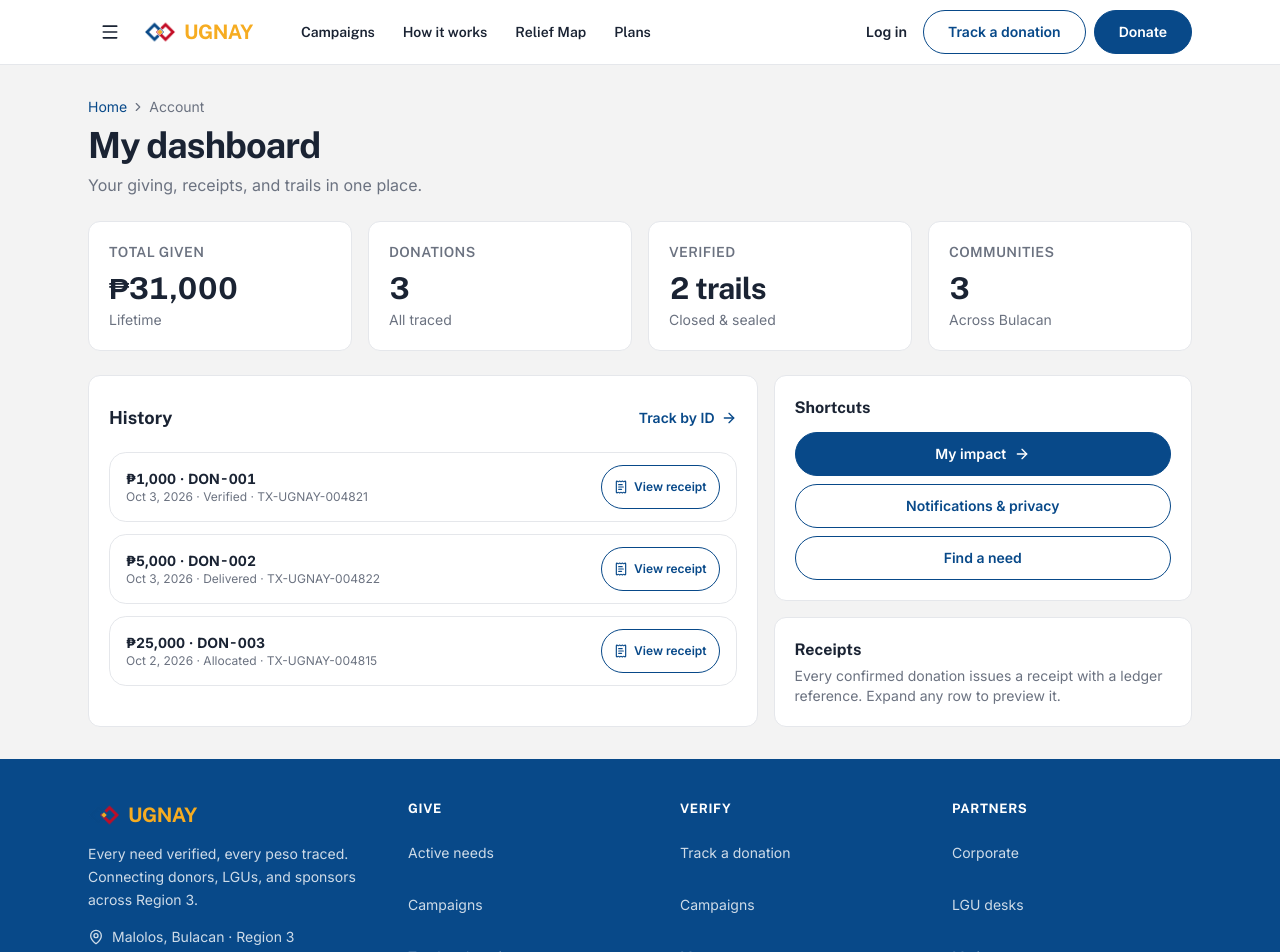
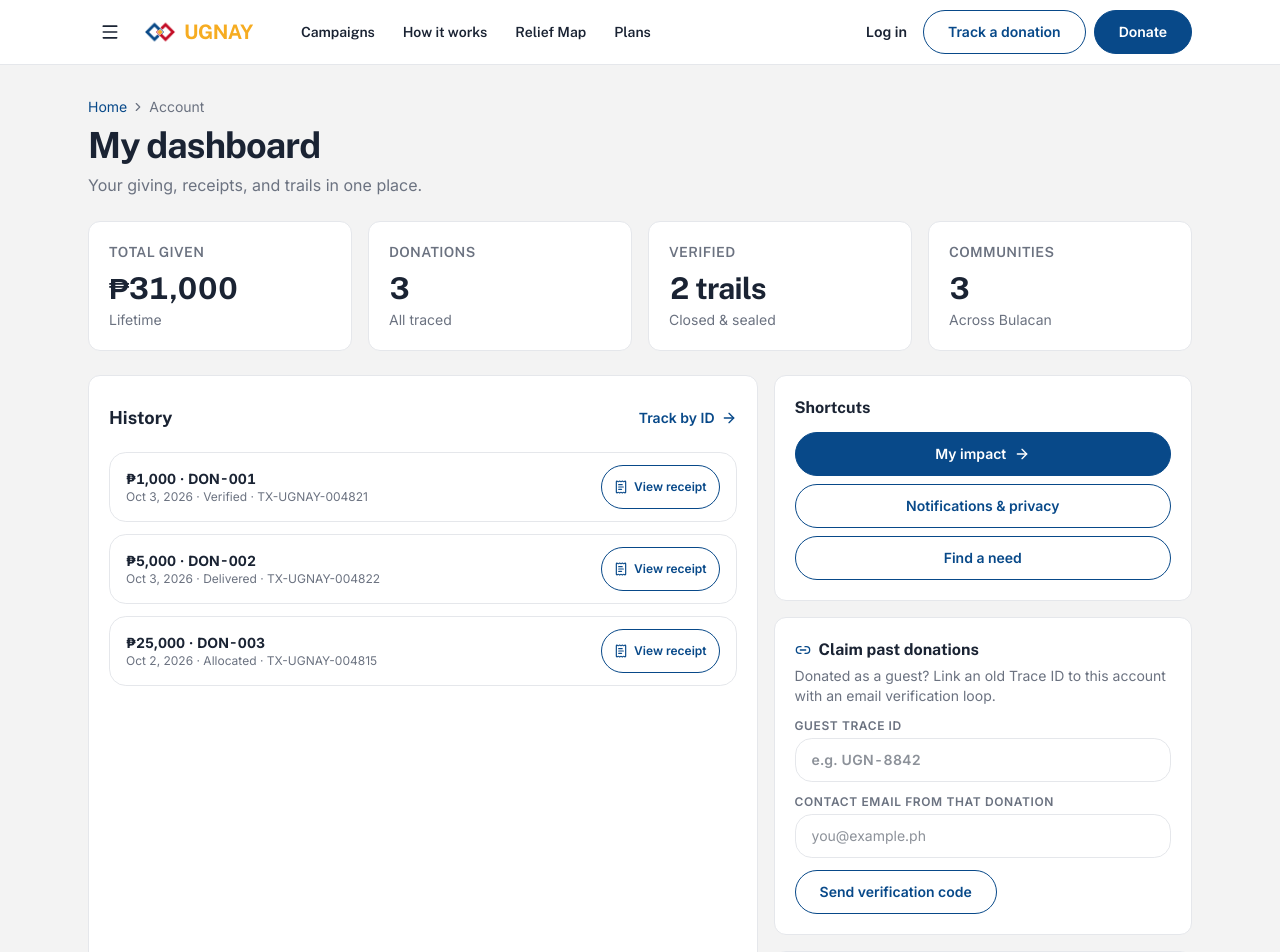
Before and after one commit to ralph-16/psc-project, a Next.js app: page /account in a window 1280 px wide. Shown: the top 952 px of the page. Built offline with nearby package versions, Linux system fonts and the light colour scheme.

Commit message:
feat: Phase D — secure guest linking per donor spec
- Claim flow on account: trace ID + contact email, mock
  verification-code loop (displayed in-UI, demo-honest), linked list
  with unlink, persisted to local inbox

```diff
--- a/app/account/page.tsx
+++ b/app/account/page.tsx
@@ -8,6 +8,7 @@ import SiteFooter from "@/components/ugnay/SiteFooter";
 import PageHeader from "@/components/ugnay/PageHeader";
 import StatCard from "@/components/ugnay/StatCard";
 import LedgerRef from "@/components/ugnay/LedgerRef";
+import ClaimDonation from "@/components/ugnay/ClaimDonation";
 import { donations, type Donation } from "@/lib/mock/donations";
 import { mockDate } from "@/lib/mock/totals";
 
@@ -106,6 +107,7 @@ export default function AccountPage() {
                 </Link>
               </div>
             </section>
+            <ClaimDonation />
             <section className="ugnay-card p-5" aria-label="Receipts note">
               <h2 className="font-display text-base font-bold text-[#1a2333]">Receipts</h2>
               <p className="mt-1 text-sm text-[#6b7280]">
--- /dev/null
+++ b/components/ugnay/ClaimDonation.tsx
@@ -0,0 +1,210 @@
+"use client";
+
+import { useEffect, useState } from "react";
+import { Link2, MailCheck } from "lucide-react";
+import { FieldError } from "./form-feedback";
+import { donations } from "@/lib/mock/donations";
+import {
+  linkDonation,
+  newVerificationCode,
+  readLinked,
+  unlinkDonation,
+  type LinkedDonation,
+} from "@/lib/mock/linking";
+
+function lookupTraceId(rawId: string): string | null {
+  const q = rawId.trim().toUpperCase();
+  if (!q) return null;
+  const seeded = donations.find(
+    (d) =>
+      d.id.toUpperCase() === q ||
+      d.ledgerRef.toUpperCase() === q ||
+      `UGN-${d.id.replace(/\D/g, "")}` === q,
+  );
+  if (seeded) return seeded.id.toUpperCase();
+  try {
+    const inbox = JSON.parse(window.localStorage.getItem("ugnay-donations") ?? "[]");
+    if (Array.isArray(inbox)) {
+      const hit = inbox.find(
+        (d: { traceId?: string; ledgerRef?: string }) =>
+          String(d.traceId ?? "").toUpperCase() === q ||
+          String(d.ledgerRef ?? "").toUpperCase() === q,
+      );
+      if (hit) return String(hit.traceId).toUpperCase();
+    }
+  } catch {
+    /* ignore */
+  }
+  return null;
+}
+
+/**
+ * Claim past guest donations (donor workflow §7): trace ID + contact email,
+ * then a verification code loop. The code is shown in-UI because this
+ * prototype has no mailer — a real backend would email it instead.
+ */
+export default function ClaimDonation() {
+  const [traceInput, setTraceInput] = useState("");
+  const [email, setEmail] = useState("");
+  const [codeSentTo, setCodeSentTo] = useState<string | null>(null);
+  const [pendingTrace, setPendingTrace] = useState<string | null>(null);
+  const [demoCode, setDemoCode] = useState<string | null>(null);
+  const [codeInput, setCodeInput] = useState("");
+  const [error, setError] = useState<string | null>(null);
+  const [linked, setLinked] = useState<LinkedDonation[]>([]);
+
+  useEffect(() => {
+    const frame = requestAnimationFrame(() => setLinked(readLinked()));
+    return () => cancelAnimationFrame(frame);
+  }, []);
+
+  function sendCode(e: React.FormEvent) {
+    e.preventDefault();
+    const found = lookupTraceId(traceInput);
+    if (!found) {
+      setError("No donation found for that ID. Check the Trace ID on your receipt.");
+      return;
+    }
+    if (!/^[^\s@]+@[^\s@]+\.[^\s@]+$/.test(email.trim())) {
+      setError("Enter the contact email from the original donation so we can verify ownership.");
+      return;
+    }
+    setError(null);
+    setPendingTrace(found);
+    setCodeSentTo(email.trim().toLowerCase());
+    setDemoCode(newVerificationCode());
+    setCodeInput("");
+  }
+
+  function verify(e: React.FormEvent) {
+    e.preventDefault();
+    if (codeInput.replace(/\D/g, "") !== (demoCode ?? "")) {
+      setError("That code doesn't match. Check the demo code above and try again.");
+      return;
+    }
+    setError(null);
+    setLinked(linkDonation(pendingTrace ?? "", codeSentTo ?? ""));
+    setPendingTrace(null);
+    setDemoCode(null);
+    setCodeSentTo(null);
+    setTraceInput("");
+    setEmail("");
+    setCodeInput("");
+  }
+
+  return (
+    <section className="ugnay-card p-5" aria-label="Claim past guest donations">
+      <h2 className="font-display flex items-center gap-2 text-base font-bold text-[#1a2333]">
+        <Link2 className="size-4 text-[#084989]" aria-hidden /> Claim past donations
+      </h2>
+      <p className="mt-1 text-sm text-[#6b7280]">
+        Donated as a guest? Link an old Trace ID to this account with an email
+        verification loop.
+      </p>
+
+      {linked.length > 0 && (
+        <ul className="mt-3 space-y-1.5" aria-label="Linked donations">
+          {linked.map((l) => (
+            <li
+              key={l.traceId}
+              className="flex items-center justify-between gap-2 rounded-xl bg-[#f3f3f3] px-3 py-2 text-sm"
+            >
+              <span className="font-bold tabular-nums">{l.traceId}</span>
+              <button
+                type="button"
+                onClick={() => setLinked(unlinkDonation(l.traceId))}
+                className="min-h-[44px] text-xs font-semibold text-[#6b7280] hover:underline"
+              >
+                Unlink
+              </button>
+            </li>
+          ))}
+        </ul>
+      )}
+
+      {demoCode && pendingTrace ? (
+        <form onSubmit={verify} className="mt-3 space-y-3">
+          <p className="rounded-xl bg-[#084989]/5 px-3 py-2 text-xs text-[#1a2333]" aria-live="polite">
+            <MailCheck className="mr-1 inline size-4 text-[#084989]" aria-hidden />
+            Demo stand-in for email: your code is{" "}
+            <strong className="tabular-nums">{demoCode.slice(0, 3)} {demoCode.slice(3)}</strong>{" "}
+            (sent to {codeSentTo} in production).
+          </p>
+          <label className="block">
+            <span className="mb-1 block text-xs font-semibold tracking-wider text-[#6b7280] uppercase">
+              Verification code
+            </span>
+            <input
+              value={codeInput}
+              onChange={(e) => {
+                setCodeInput(e.target.value.replace(/[^0-9]/g, "").slice(0, 6));
+                setError(null);
+              }}
+              inputMode="numeric"
+              autoComplete="one-time-code"
+              placeholder="6-digit code"
+              className="min-h-[44px] w-full rounded-xl border-[1.5px] border-[#e5e7eb] px-4 py-2 text-sm tabular-nums"
+            />
+          </label>
+          <FieldError id="claim-code-error" message={error} />
+          <div className="flex gap-2">
+            <button type="submit" className="ugnay-btn ugnay-btn-solid w-full sm:w-auto">
+              Verify & link
+            </button>
+            <button
+              type="button"
+              onClick={() => {
+                setDemoCode(null);
+                setPendingTrace(null);
+                setError(null);
+              }}
+              className="min-h-[44px] px-2 text-sm font-semibold text-[#6b7280] hover:underline"
+            >
+              Cancel
+            </button>
+          </div>
+        </form>
+      ) : (
+        <form onSubmit={sendCode} className="mt-3 space-y-3">
+          <label className="block">
+            <span className="mb-1 block text-xs font-semibold tracking-wider text-[#6b7280] uppercase">
+              Guest Trace ID
+            </span>
+            <input
+              value={traceInput}
+              onChange={(e) => {
+                setTraceInput(e.target.value);
+                setError(null);
+              }}
+              placeholder="e.g. UGN-8842"
+              autoComplete="off"
+              autoCapitalize="characters"
+              spellCheck={false}
+              className="min-h-[44px] w-full rounded-xl border-[1.5px] border-[#e5e7eb] px-4 py-2 text-sm font-semibold tracking-wide tabular-nums"
+            />
+          </label>
+          <label className="block">
+            <span className="mb-1 block text-xs font-semibold tracking-wider text-[#6b7280] uppercase">
+              Contact email from that donation
+            </span>
+            <input
+              value={email}
+              onChange={(e) => {
+                setEmail(e.target.value);
+                setError(null);
+              }}
+              type="email"
+              autoComplete="email"
+              placeholder="you@example.ph"
+              className="min-h-[44px] w-full rounded-xl border-[1.5px] border-[#e5e7eb] px-4 py-2 text-sm"
+            />
+          </label>
+          <FieldError id="claim-error" message={error} />
+          <button type="submit" className="ugnay-btn ugnay-btn-outline w-full sm:w-auto">
+            Send verification code
+          </button>
+        </form>
+      )}
+    </section>
+  );
+}
--- a/lib/mock/index.ts
+++ b/lib/mock/index.ts
@@ -15,3 +15,4 @@ export * from "./evidence";
 export * from "./policy";
 export * from "./supporters";
 export * from "./disputes";
+export * from "./linking";
--- /dev/null
+++ b/lib/mock/linking.ts
@@ -0,0 +1,58 @@
+/**
+ * Secure guest linking (donor workflow §7). Claiming a past guest donation
+ * requires proving ownership of its contact email via a verification loop —
+ * an email string match alone never grants access. Prototype scope: the code
+ * is generated and displayed in-UI (a real backend would email it); issued
+ * links persist to a local inbox.
+ */
+
+export interface LinkedDonation {
+  traceId: string;
+  email: string;
+  at: string;
+}
+
+export const LINKED_KEY = "ugnay-linked";
+
+export function newVerificationCode(): string {
+  return String(Math.floor(100000 + Math.random() * 900000));
+}
+
+export function readLinked(): LinkedDonation[] {
+  try {
+    if (typeof window === "undefined") return [];
+    const raw = window.localStorage.getItem(LINKED_KEY);
+    const list = raw ? JSON.parse(raw) : [];
+    return Array.isArray(list) ? list : [];
+  } catch {
+    return [];
+  }
+}
+
+export function linkDonation(traceId: string, email: string): LinkedDonation[] {
+  const entry: LinkedDonation = {
+    traceId: traceId.trim().toUpperCase(),
+    email: email.trim().toLowerCase(),
+    at: new Date().toISOString(),
+  };
+  try {
+    const list = readLinked();
+    if (!list.some((l) => l.traceId === entry.traceId)) list.push(entry);
+    window.localStorage.setItem(LINKED_KEY, JSON.stringify(list));
+    return list;
+  } catch {
+    return [entry];
+  }
+}
+
+export function unlinkDonation(traceId: string): LinkedDonation[] {
+  try {
+    const list = readLinked().filter(
+      (l) => l.traceId !== traceId.trim().toUpperCase(),
+    );
+    window.localStorage.setItem(LINKED_KEY, JSON.stringify(list));
+    return list;
+  } catch {
+    return [];
+  }
+}
```
